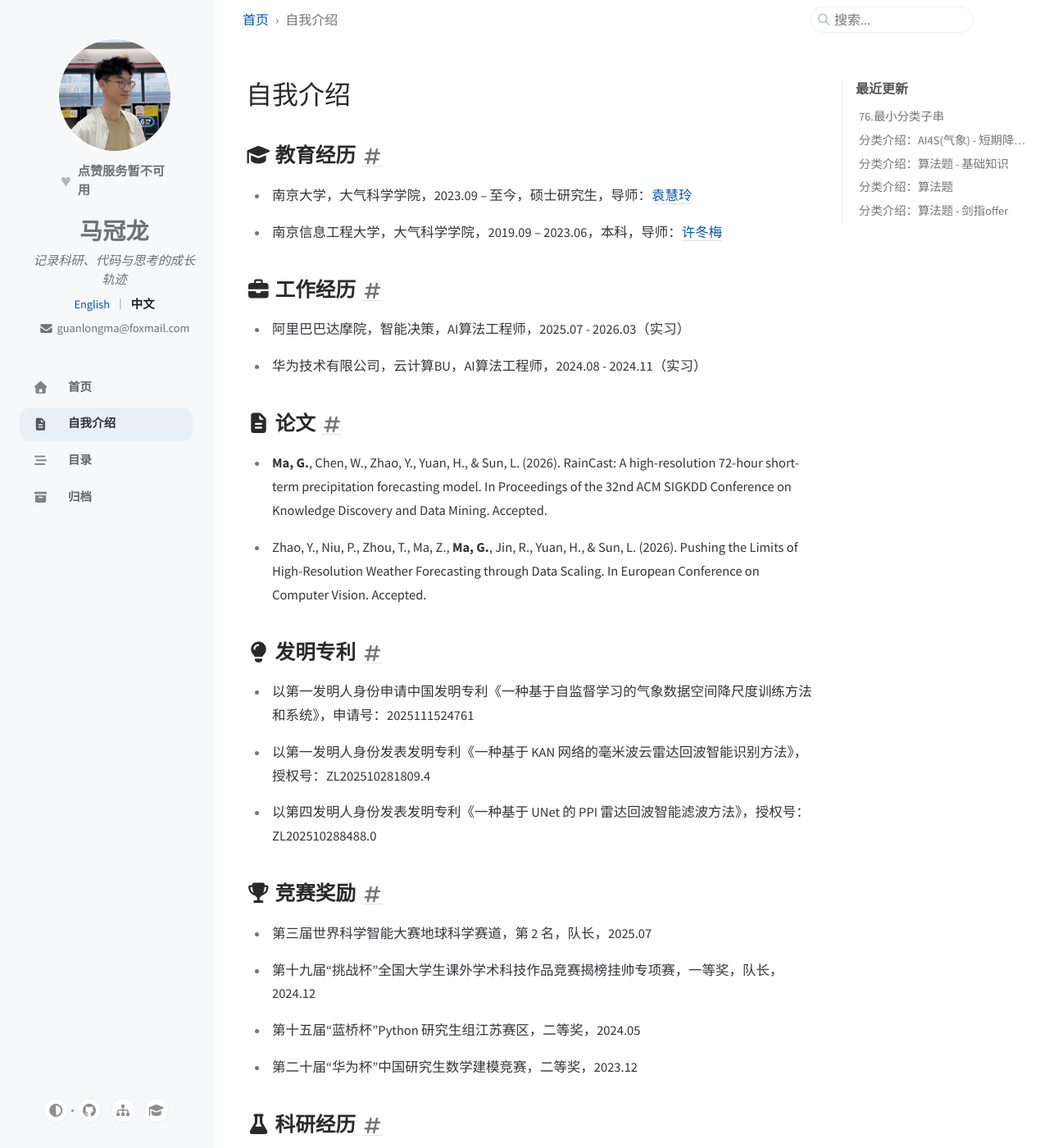
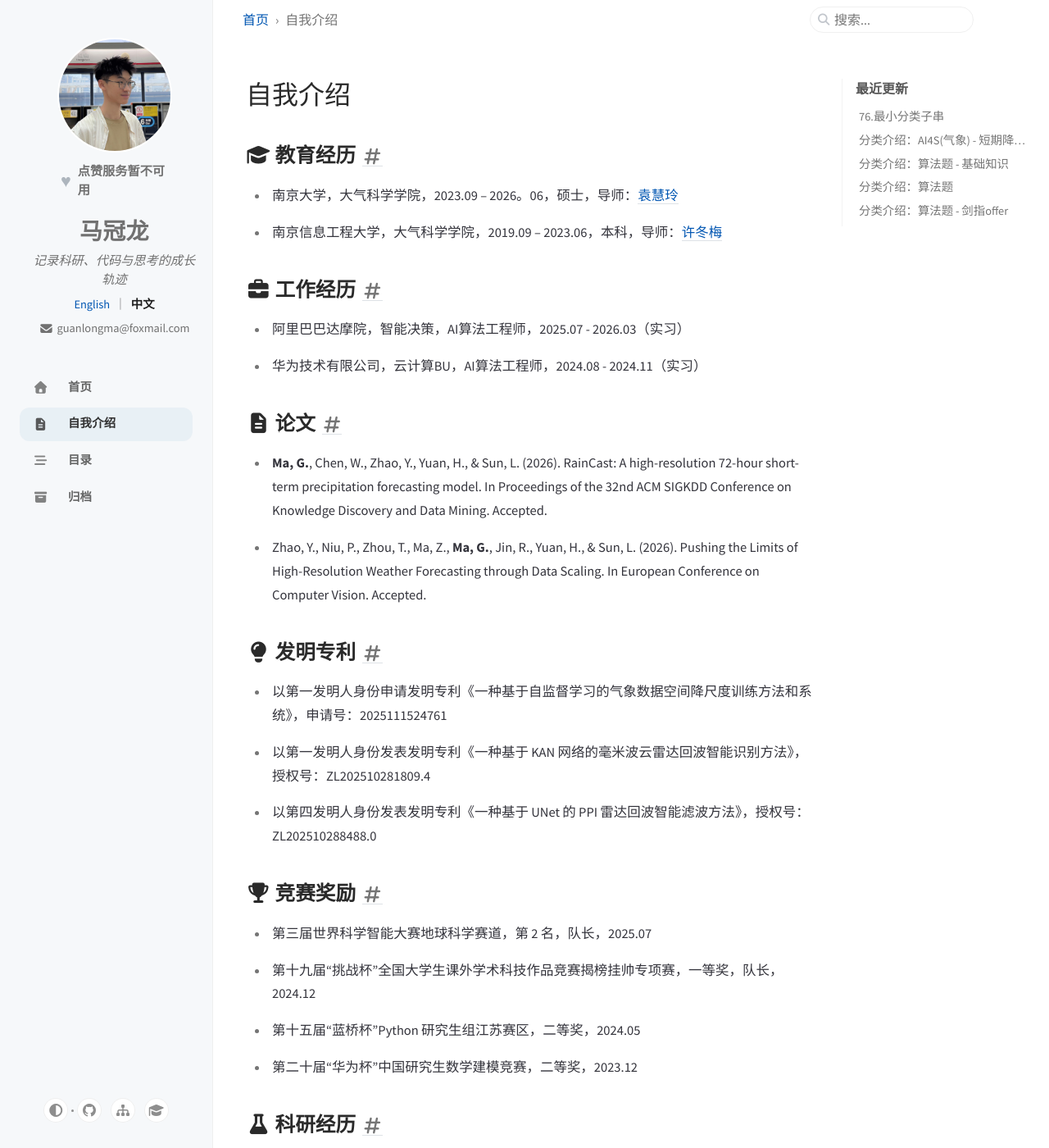
Before and after one commit to mgl666/mgl666.github.io, a Jekyll site: the page built from _tabs/zh-cv.md, in a window 1280 px wide and 1400 px high. Shown: the whole window at 82% size. Built offline with Jekyll 4.4.1, drawn with Linux system fonts in a browser that asks for light colours; cached includes are drawn as plain includes; nearby versions of some CDN libraries; comment, search, counter and statistics services are not loaded.

Commit message:
chore: update home and cv content

```diff
--- a/_tabs/zh-cv.md
+++ b/_tabs/zh-cv.md
@@ -9,7 +9,7 @@ order: 1
 
 ## <i class="fas fa-graduation-cap"></i> **教育经历**
 
-- 南京大学，大气科学学院，2023.09 – 至今，硕士研究生，导师：[袁慧玲](https://as.nju.edu.cn/60/20/c11339a483360/page.htm)
+- 南京大学，大气科学学院，2023.09 – 2026。06，硕士，导师：[袁慧玲](https://as.nju.edu.cn/60/20/c11339a483360/page.htm)
 
 - 南京信息工程大学，大气科学学院，2019.09 – 2023.06，本科，导师：[许冬梅](https://faculty.nuist.edu.cn/xudongmei/zh_CN/index.htm)
 
@@ -26,7 +26,7 @@ order: 1
 
 ## <i class="fas fa-lightbulb"></i>  **发明专利**
 
-- 以第一发明人身份申请中国发明专利《一种基于自监督学习的气象数据空间降尺度训练方法和系统》，申请号：2025111524761
+- 以第一发明人身份申请发明专利《一种基于自监督学习的气象数据空间降尺度训练方法和系统》，申请号：2025111524761
 
 - 以第一发明人身份发表发明专利《一种基于 KAN 网络的毫米波云雷达回波智能识别方法》，授权号：ZL202510281809.4
 
```
Also changed, not shown: _tabs/cv.md (+1 -1 lines).
